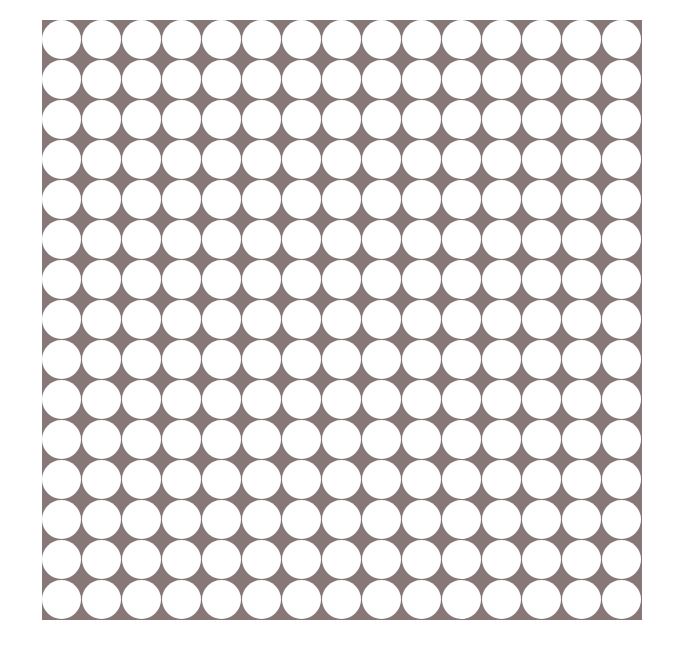
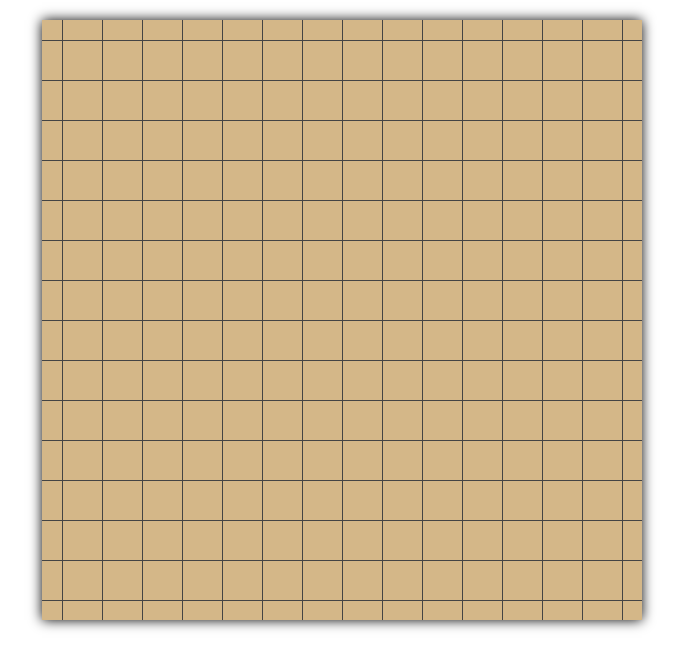
Before and after one commit to nate-river/five-in-row, a plain HTML site: page index.html in a window 1280 px wide. Shown: the whole page, without its empty margins (298-981 px from the left). Drawn offline with Linux system fonts and the light colour scheme.

Commit message:
style change

```diff
--- a/scripts/index.js
+++ b/scripts/index.js
@@ -1,12 +1,22 @@
 window.onload = function(){
   var ROW = 15,NUM = ROW*ROW,
       sence = document.getElementById('sence'),
-      blockOffset =(parseInt(getComputedStyle(sence).width)-ROW)/ROW +'px',
+      senceWidth = parseInt(getComputedStyle(sence).width),
+      blockOffset =(senceWidth-ROW)/ROW +'px',
       s = true,dict1 = {},dict2 = {};
   //创建场景
   (function (){
-    var el;
+    var el,rowline,colline;
     for ( var i = 0;  i < ROW;  i++){
+      rowline = document.createElement('div');
+      rowline.setAttribute('class','row');
+      rowline.style.top =  (senceWidth/ROW)/2 + (senceWidth/ROW)*i + 'px';
+      colline = document.createElement('div');
+      colline.style.left = (senceWidth/ROW)/2 + (senceWidth/ROW)*i + 'px';
+      colline.setAttribute('class','col');
+      sence.appendChild(rowline);
+      sence.appendChild(colline);
+      rowline.setAttribute('class','row');
       for ( var j = 0;  j < ROW;  j++){
         el = document.createElement('div');
         el.style.width =  blockOffset; el.style.height = blockOffset;
@@ -46,13 +56,15 @@ window.onload = function(){
 
     var id = el.getAttribute('data');
     if(s){
-      el.style.background = '#a4d321';
-      if( isHasWinner(id,dict1) ){alert('绿赢了!');}
+      el.style.background = 'white';
+      el.style.boxShadow = '0 3px 10px black';
+      if( isHasWinner(id,dict1) ){alert('白赢了!');}
       dict1[id] = true;
       s = false;
     }else{
-      el.style.background = '#c32';
-      if(isHasWinner(id,dict2)){alert('红赢了!');}
+      el.style.background = '#333';
+      el.style.boxShadow = '0 3px 10px black';
+      if(isHasWinner(id,dict2)){alert('黑赢了!');}
       dict2[id] = true;
       s = true;
     }
--- a/stylesheets/index.css
+++ b/stylesheets/index.css
@@ -5,16 +5,30 @@ ol, ul {list-style: none}
 .sense{
     width:600px;
     height:600px;
-    /* border:1px solid black; */
     margin:20px auto;
-    background:#877;
+    background:#d4b788;
     border-right:none;
     border-bottom:none;
+    position:relative;
+    box-shadow:0 0 12px black;
 }
 .block{
     float:left;
-    background:white;
     margin-right:1px;
     margin-bottom:1px;
     border-radius:50%;
+    position:relative;
+    z-index:8884;
 }
+.row,.col{
+    background:#444;
+    position:absolute;
+}
+.row{
+    width:600px;
+    height:1px;
+}
+.col{
+    width:1px;
+    height:600px;
+}
```
